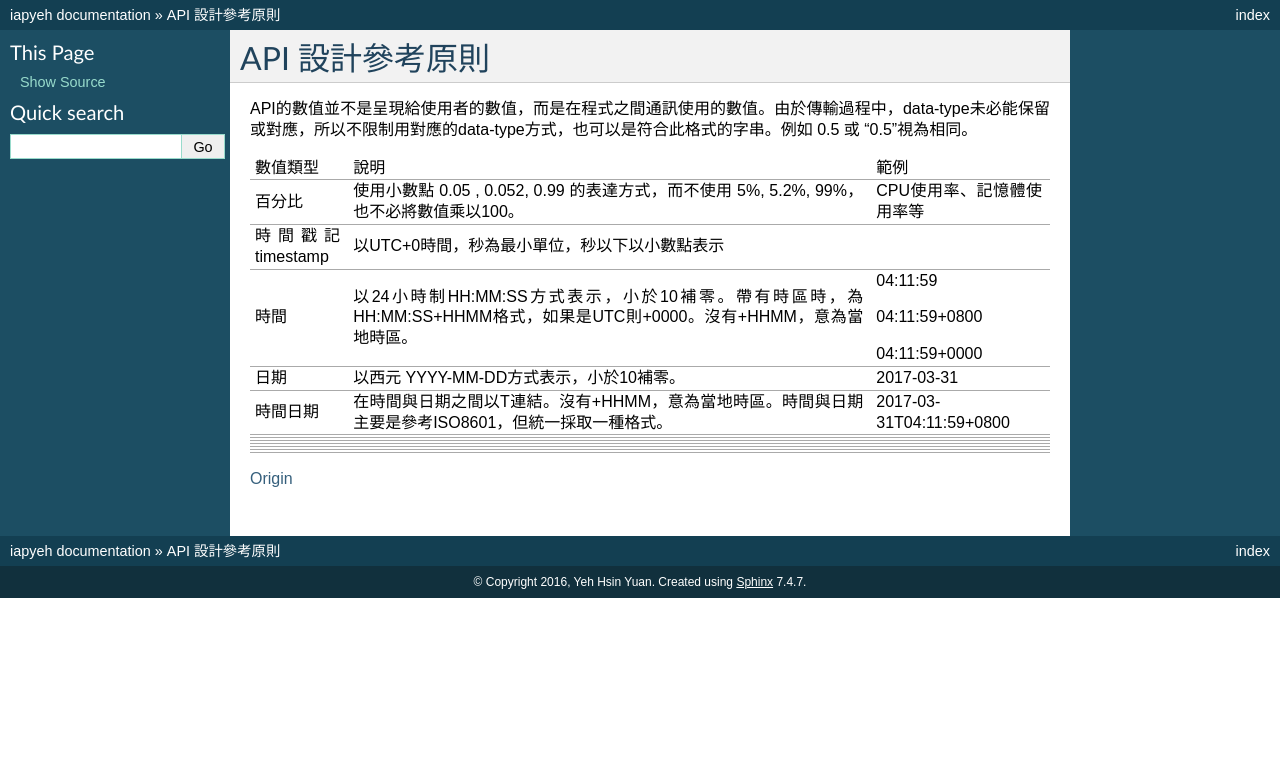
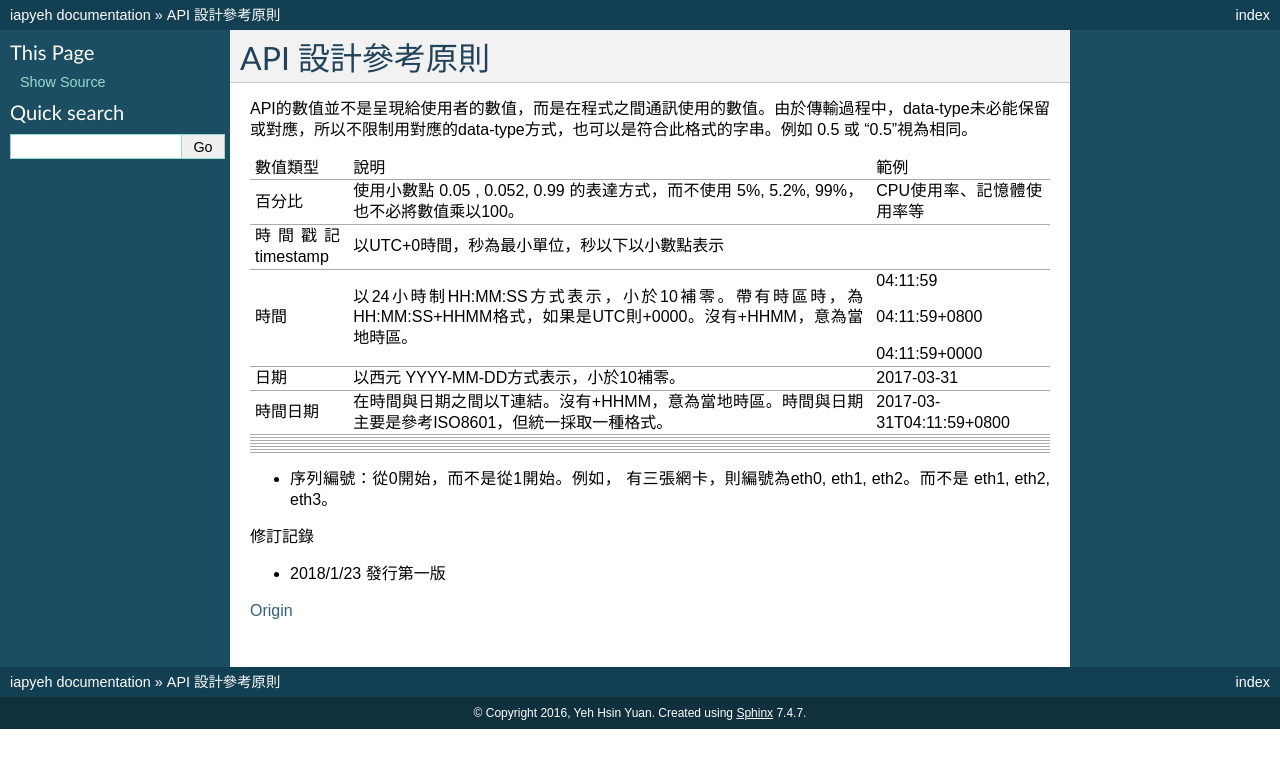
Before and after one commit to iapyeh/iapyeh, a Sphinx documentation site: the page built from docs/blogs/technical/API_Guide.rst, in a window 1280 px wide. Shown: the top 768 px of the page. Built offline with Sphinx 7.4.7, drawn with Linux system fonts in a browser that asks for light colours.

Commit message:
Google Docs reST Editor@2018-1-23 16:52:54

```diff
--- a/docs/blogs/technical/API_Guide.rst
+++ b/docs/blogs/technical/API_Guide.rst
@@ -37,6 +37,12 @@ API的數值並不是呈現給使用者的數值，而是在程式之間通訊
 |                  |                                                                                                                     |                         |
 +------------------+---------------------------------------------------------------------------------------------------------------------+-------------------------+
 
+* 序列編號：從0開始，而不是從1開始。例如， 有三張網卡，則編號為eth0, eth1, eth2。而不是 eth1, eth2, eth3。
+
+修訂記錄
+
+* 2018/1/23 發行第一版
+
 \ |LINK1|\
 
 .. bottom of content
```
